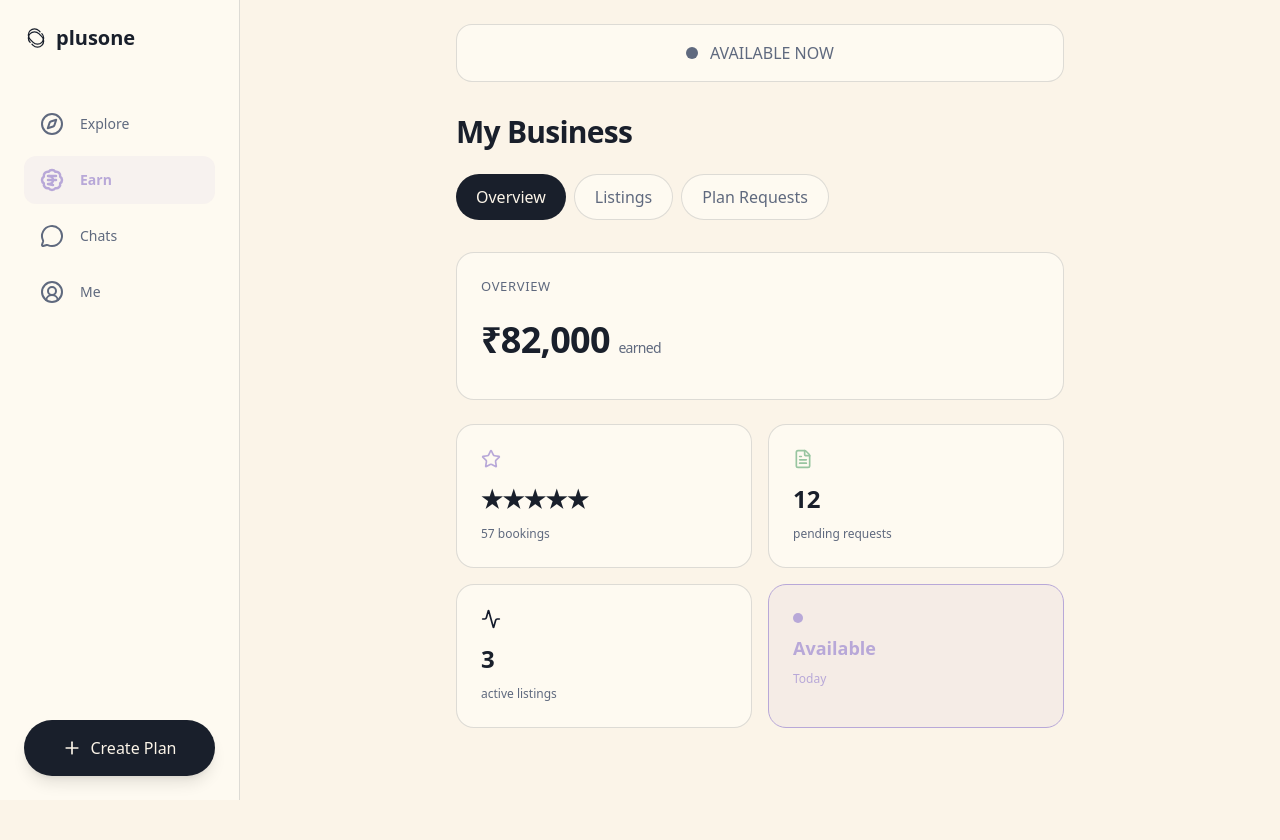
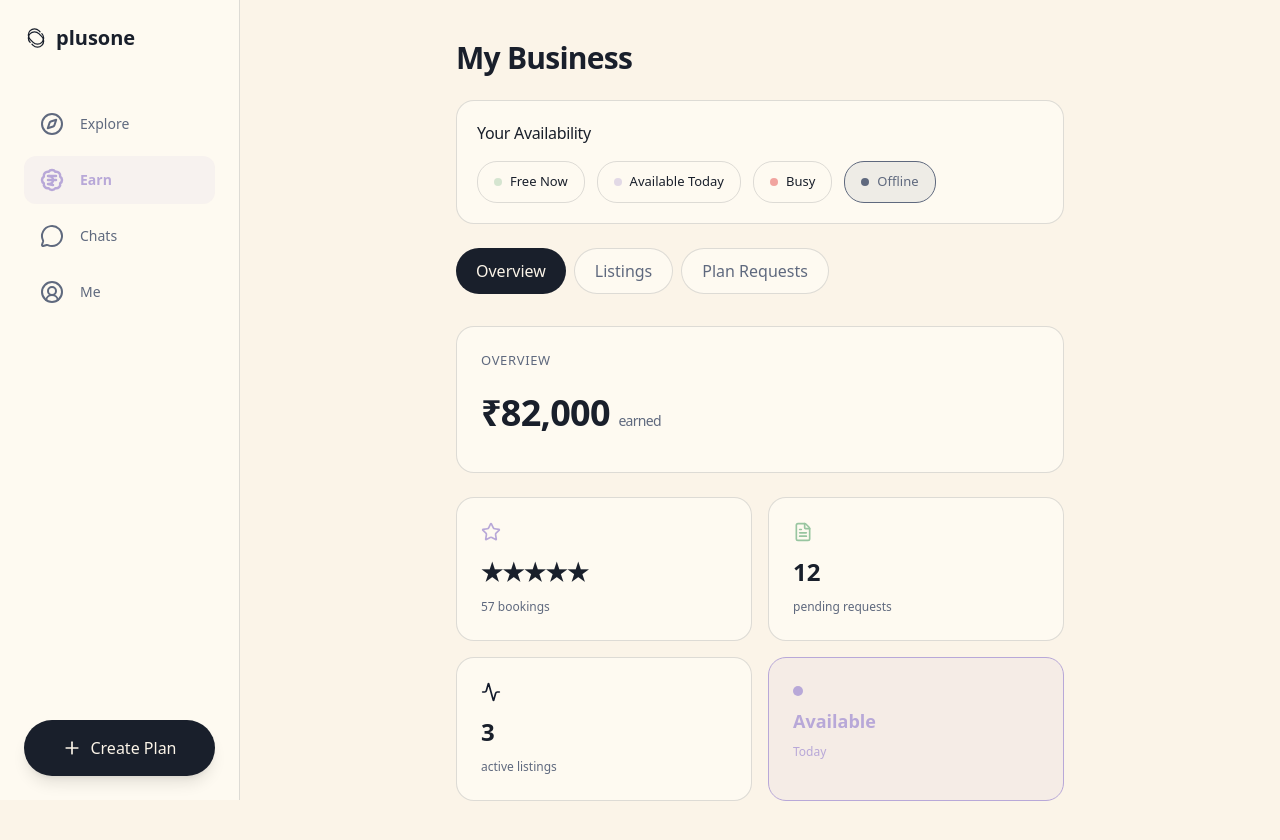
Before and after one commit to Aryan-Protein-Vala/PlusOne, a Next.js app in the folder plusone-app/: page /app/earn in a window 1280 px wide. Before the commit the page ends 800 px from the top, so only its background shows below. Built offline with nearby package versions, Linux system fonts and the light colour scheme.

Commit message:
revert to old status toggle

```diff
--- a/plusone-app/src/app/app/earn/page.tsx
+++ b/plusone-app/src/app/app/earn/page.tsx
@@ -5,37 +5,25 @@ import { motion, AnimatePresence } from 'framer-motion'
 import { OverviewTab } from '@/components/earn/OverviewTab'
 import { ListingsTab } from '@/components/earn/ListingsTab'
 import { PlanRequestsTab } from '@/components/earn/PlanRequestsTab'
+import { StatusToggle } from '@/components/earn/StatusToggle'
 
 type Tab = 'Overview' | 'Listings' | 'Plan Requests'
 
 export default function EarnPage() {
   const [activeTab, setActiveTab] = useState<Tab>('Overview')
-  const [availableNow, setAvailableNow] = useState(false)
 
   const tabs: Tab[] = ['Overview', 'Listings', 'Plan Requests']
 
   return (
     <div className="app-container" style={{ maxWidth: 640, margin: '0 auto', padding: '0 16px 40px' }}>
 
-      {/* 🟢 AVAILABLE NOW Toggle */}
-      <motion.div initial={{ opacity: 0, y: -10 }} animate={{ opacity: 1, y: 0 }} className="pt-6 pb-4 sticky top-0 bg-[var(--background)] z-20">
-        <button
-          onClick={() => setAvailableNow(!availableNow)}
-          className={`w-full py-4 rounded-2xl flex items-center justify-center gap-3 font-bold text-lg transition-all ${
-            availableNow
-              ? 'bg-[var(--foreground)] text-[var(--background)] shadow-[0_8px_30px_rgba(0,0,0,0.12)]'
-              : 'bg-[var(--card)] text-[var(--muted-foreground)] border border-[var(--border)]'
-          }`}
-        >
-          <span className={`w-3 h-3 rounded-full ${availableNow ? 'bg-[#10b981] shadow-[0_0_12px_#10b981]' : 'bg-[var(--muted-foreground)]'}`} />
-          AVAILABLE NOW
-        </button>
+      {/* Page Header */}
+      <motion.div initial={{ opacity: 0 }} animate={{ opacity: 1 }} className="pt-6 mt-4 mb-6">
+        <h1 className="text-3xl font-bold m-0 tracking-tight">My Business</h1>
       </motion.div>
 
-      {/* Page Header */}
-      <motion.div initial={{ opacity: 0 }} animate={{ opacity: 1 }} className="mt-4 mb-6">
-        <h1 className="text-3xl font-bold m-0 tracking-tight">My Business</h1>
-      </motion.div>
+      {/* Status Toggle */}
+      <StatusToggle />
 
       {/* Scrollable Horizontal Tabs */}
       <div className="flex gap-2 overflow-x-auto pb-4 mb-4 scrollbar-hide" style={{ WebkitOverflowScrolling: 'touch', scrollbarWidth: 'none', msOverflowStyle: 'none' }}>
--- /dev/null
+++ b/plusone-app/src/components/earn/StatusToggle.tsx
@@ -0,0 +1,61 @@
+'use client'
+
+import { useState } from 'react'
+import { updateAvailability } from '@/app/plans/actions'
+import { motion } from 'framer-motion'
+
+export function StatusToggle() {
+  const [status, setStatus] = useState<'free_now' | 'available_today' | 'busy' | 'offline'>('offline')
+  const [loading, setLoading] = useState(false)
+
+  const handleStatusChange = async (newStatus: typeof status) => {
+    setLoading(true)
+    setStatus(newStatus)
+    try {
+      await updateAvailability(newStatus)
+    } catch (e) {
+      console.error(e)
+    } finally {
+      setLoading(false)
+    }
+  }
+
+  const options = [
+    { value: 'free_now', label: 'Free Now', color: 'var(--accent)' },
+    { value: 'available_today', label: 'Available Today', color: 'var(--primary)' },
+    { value: 'busy', label: 'Busy', color: 'var(--destructive)' },
+    { value: 'offline', label: 'Offline', color: 'var(--muted-foreground)' },
+  ] as const
+
+  return (
+    <motion.div initial={{ opacity: 0, y: -10 }} animate={{ opacity: 1, y: 0 }} className="app-card" style={{ marginBottom: 24, padding: 20 }}>
+      <h3 style={{ fontSize: 16, fontWeight: 520, letterSpacing: '-.02em', margin: '0 0 16px' }}>Your Availability</h3>
+      <div style={{ display: 'flex', gap: 12, flexWrap: 'wrap' }}>
+        {options.map(opt => (
+          <button
+            key={opt.value}
+            disabled={loading}
+            onClick={() => handleStatusChange(opt.value)}
+            style={{
+              padding: '10px 16px',
+              borderRadius: 20,
+              border: status === opt.value ? `1px solid ${opt.color}` : '1px solid var(--border)',
+              background: status === opt.value ? `color-mix(in oklch, ${opt.color} 10%, transparent)` : 'transparent',
+              color: status === opt.value ? opt.color : 'var(--foreground)',
+              fontSize: 13,
+              fontWeight: 500,
+              cursor: 'pointer',
+              display: 'flex',
+              alignItems: 'center',
+              gap: 8,
+              transition: 'all 0.2s ease'
+            }}
+          >
+            <span style={{ width: 8, height: 8, borderRadius: '50%', background: opt.color, opacity: status === opt.value ? 1 : 0.4 }} />
+            {opt.label}
+          </button>
+        ))}
+      </div>
+    </motion.div>
+  )
+}
```
